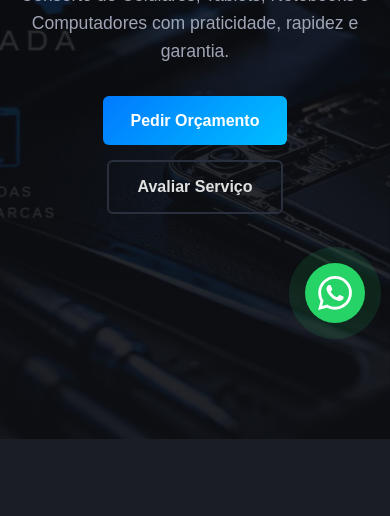
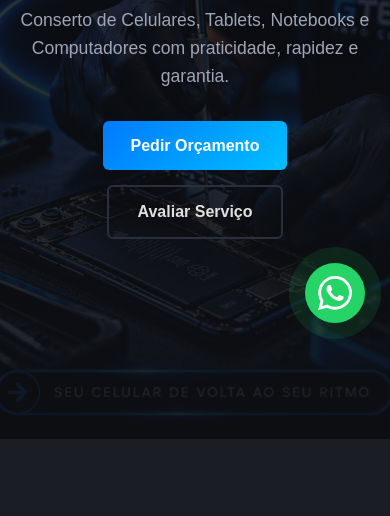
Before and after one commit to Diego7561/gtec-info-cell, a plain HTML site: page index.html in a window 390 px wide. Shown: the part 496-1012 px from the top of the page. Drawn offline with Linux system fonts and the light colour scheme.

Commit message:
Atualizando o site

```diff
--- a/index.html
+++ b/index.html
@@ -37,19 +37,34 @@
     <section id="inicio" class="hero">
         <div class="carrossel">
             <div class="slides">
-            <div class="slide"><img src="./img/carrossel-1-conserto.jpg" alt=""></div>
-            <div class="slide"><img src="./img/carrossel-2-troca-de-tela.jpg" alt="#"></div>
-            <div class="slide"><img src="./img/carrossel-3-bateria.jpg" alt=""></div>
+                <div class="slide">
+                    <picture>
+                        <source media="(max-width: 900px)" srcset="./img/gtec-carrossel-1-mobile-600px.webp">
+                        <img src="./img/carrossel-1-conserto.jpg" alt="Conserto de celulares">
+                    </picture>
+                </div>
+                <div class="slide">
+                    <picture>
+                        <source media="(max-width: 900px)" srcset="./img/gtec-carrossel-2-mobile-600x1066.png">
+                        <img src="./img/carrossel-2-troca-de-tela.jpg" alt="Troca de tela">
+                    </picture>
+                </div>
+                <div class="slide">
+                    <picture>
+                        <source media="(max-width: 900px)" srcset="./img/gtec-carrossel-3-mobile-600x1066.png">
+                        <img src="./img/carrossel-3-bateria.jpg" alt="Troca de bateria">
+                    </picture>
+                </div>
             </div>
         </div>
+
         <div class="container hero-container">
             <div class="hero-content">
                 <h1>Assistência Técnica Especializada <span>na Sua Casa!</span></h1>
                 <p>Conserto de Celulares, Tablets, Notebooks e Computadores com praticidade, rapidez e garantia.</p>
                 <div class="hero-btns">
-                    <a href="Formulário GTEC Info Cell.html"  class="btn btn-primary">Pedir Orçamento</a>
-                    <a href="avaliacoes.html"  class="btn btn-secondary">Avaliar Serviço</a>
-                    </div>
+                    <a href="Formulário GTEC Info Cell.html" class="btn btn-primary">Pedir Orçamento</a>
+                    <a href="avaliacoes.html" class="btn btn-secondary">Avaliar Serviço</a>
                 </div>
             </div>
         </div>
@@ -147,7 +162,8 @@
                 <div class="brand-item"><img src="img/aura.png" alt="Xiaomi"><span></span></div>
                 <div class="brand-item"><img src="img/realme.png" alt="Realme"><span></span></div>
                 <div class="brand-item"><img src="img/apple.png" alt="Apple"><span></span></div>
-                <div class="brand-item"><img src="img/unnamed.png" alt="Tablets"><span></span></div>
+                <div class="brand-item"><img src="img/LG-logo.jpg" alt="Lg"><span></span></div>
+                  <div class="brand-item"><img src="img/Ipad-Logo.png" alt="Tablets"><span></span></div>
             </div>
         </div>
     </section>
--- a/style.css
+++ b/style.css
@@ -574,38 +574,6 @@ body {
     overflow: hidden;
 }
 
-/* Carrossel vira plano de fundo */
-.carrossel {
-    position: absolute;
-    inset: 0;
-    z-index: 0;
-    overflow: hidden;
-}
-
-.slides {
-    position: relative;
-    width: 100%;
-    height: 100%;
-}
-
-.slide {
-    position: absolute;
-    inset: 0;
-    opacity: 0;
-    transition: opacity 1.2s ease-in-out;
-}
-
-.slide.active {
-    opacity: 0.5;          /* <<< transparência: 0 (some) a 1 (total) */
-}
-
-.slide img {
-    width: 100%;
-    height: 100%;
-    object-fit: cover;     /* preenche tudo sem distorcer */
-    display: block;
-}
-
 /* Camada escura para o texto ficar legível */
 .hero::after {
     content: "";
@@ -742,3 +710,91 @@ body {
     text-decoration: none;
     cursor: pointer;
 }
+
+@media (max-width: 900px) {
+    .hero {
+        display: block;
+        min-height: 0;
+        padding: 0 0 40px;
+    }
+    .carrossel {
+        position: relative;
+        aspect-ratio: 16 / 9;   /* use a proporção real da sua imagem */
+    }
+    .hero::after { display: none; }
+    .hero-container { padding-top: 30px; }
+}
+
+/* ===== HERO + CARROSSEL (versão final) ===== */
+.hero {
+    position: relative;
+    display: flex;
+    align-items: center;
+    justify-content: center;
+    overflow: hidden;
+    aspect-ratio: auto;
+    padding: 100px 0 80px;
+    height: calc(100vh - 88px);   /* tela menos o cabeçalho */
+    min-height: 560px;
+}
+
+.hero .carrossel {
+    position: absolute;
+    inset: 0;
+    z-index: 0;
+    aspect-ratio: auto;
+    overflow: hidden;
+}
+
+.hero .slides {
+    position: relative;
+    width: 100%;
+    height: 100%;
+}
+
+.hero .slide {
+    position: absolute;
+    inset: 0;
+    opacity: 0;
+    transition: opacity 1.2s ease-in-out;
+}
+
+.hero .slide.active {
+    opacity: 0.5;
+}
+
+.hero .slide picture,
+.hero .slide img {
+    display: block;
+    width: 100%;
+    height: 100%;
+}
+
+.hero .slide img {
+    object-fit: cover;
+    object-position: center;
+}
+
+/* camada escura para o texto ficar legível */
+.hero::after {
+    content: "";
+    display: block;
+    position: absolute;
+    inset: 0;
+    z-index: 1;
+    background: linear-gradient(to bottom, rgba(15,17,21,0.55), rgba(15,17,21,0.85));
+}
+
+.hero .hero-container {
+    position: relative;
+    z-index: 2;
+}
+
+/* CELULAR */
+@media (max-width: 900px) {
+    .hero {
+        height: auto;
+        min-height: 100svh;
+        padding: 100px 0 60px;
+    }
+}
```
Also changed, not shown: img/Ipad-Logo.png (added), img/LG-logo.jpg (added), img/apple.png, img/gtec-carrossel-1-mobile-600px.webp (added), img/gtec-carrossel-2-mobile-600x1066.png (added), img/gtec-carrossel-3-mobile-600x1066.png (added).
